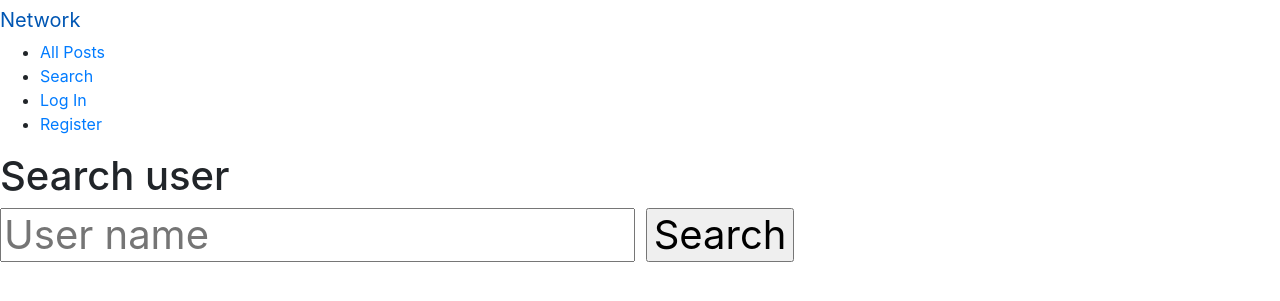
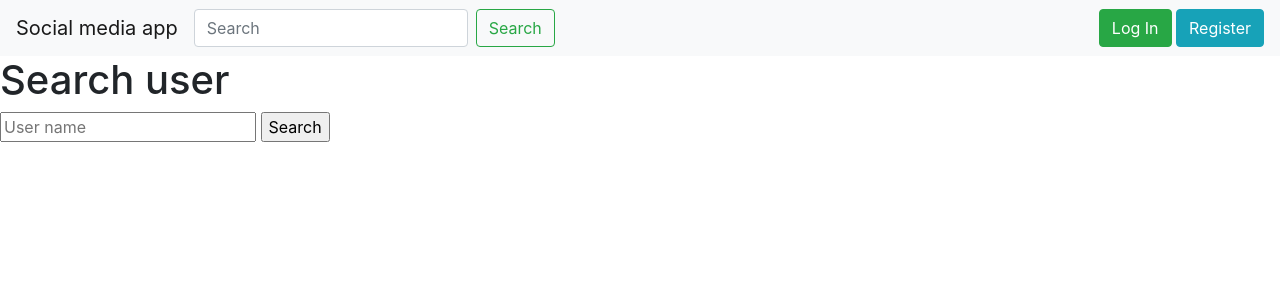
Before and after one commit to marcelkaminski/Social-media-app, a Django app: page /search in a window 1280 px wide. Shown: the top 301 px of the page. Run offline with Django 3.2, Linux system fonts and the light colour scheme; some libraries are stand-ins or nearby versions.

Commit message:
frontend by Hania

```diff
--- a/APP/static/APP/index.js
+++ b/APP/static/APP/index.js
@@ -25,7 +25,7 @@
 
     function myFunction(arr) {
        arr.map(post =>{
-           postsBox.innerHTML += `<div class='card w-75'>
+           postsBox.innerHTML += `<div class='card'>
            ${post.author} | ${post.timestamp}
            <br>
            ${post.content}
--- a/APP/templates/APP/index.html
+++ b/APP/templates/APP/index.html
@@ -8,6 +8,7 @@
 {% endblock %}
 
 {% block body %}
+<div class="container">
 <div id='posts-box'></div>
 <div id='spinner-box' class='not-visible'>
     <div class='spinner-border text-primary' role='status'></div>
@@ -15,4 +16,5 @@
 <div id='loading-box'>
     <button class='btn btn-primary' id='load-btn'>Load More</button>
 </div>
+</div>
 {% endblock %}
--- a/APP/templates/APP/layout.html
+++ b/APP/templates/APP/layout.html
@@ -4,48 +4,43 @@
 <html lang="en">
 <head>
     <title>{% block title %}News Feed{% endblock %}</title>
-        <link rel="stylesheet" href="https://stackpath.bootstrapcdn.com/bootstrap/4.4.1/css/bootstrap.min.css" integrity="sha384-Vkoo8x4CGsO3+Hhxv8T/Q5PaXtkKtu6ug5TOeNV6gBiFeWPGFN9MuhOf23Q9Ifjh" crossorigin="anonymous">
+    <link rel="stylesheet" href="https://stackpath.bootstrapcdn.com/bootstrap/4.4.1/css/bootstrap.min.css"
+          integrity="sha384-Vkoo8x4CGsO3+Hhxv8T/Q5PaXtkKtu6ug5TOeNV6gBiFeWPGFN9MuhOf23Q9Ifjh" crossorigin="anonymous">
     <link href="{% static 'APP/styles.css' %}" rel="stylesheet">
     <style>
         .not-visible {
             display: none;
             }
+
+
+
     </style>
     {% block script %}
     {% endblock %}
 </head>
 <body>
-        <nav>
-            <a class="navbar-brand" href="#">Network</a>
+<nav class="navbar navbar-expand-lg navbar-light bg-light">
+    <button class="navbar-toggler" type="button" data-toggle="collapse" data-target="#navbarTogglerDemo03"
+            aria-controls="navbarTogglerDemo03" aria-expanded="false" aria-label="Toggle navigation">
+        <span class="navbar-toggler-icon"></span>
+    </button>
+    <a class="navbar-brand" href="/">Social media app</a>
+
+    <div class="collapse navbar-collapse" id="navbarTogglerDemo03">
+        <form class="form-inline my-2 my-lg-0 mr-auto">
+            <input class="form-control mr-sm-2" type="search" placeholder="Search" aria-label="Search">
+            <button class="btn btn-outline-success my-2 my-sm-0" type="submit">Search</button>
+        </form>
         <div>
-              <ul>
             {% if user.is_authenticated %}
-                    <li>
-                        <a href="{% url 'profile' user.username%}"><strong>{{ user.username }}</strong></a>
-                    </li>
+            <a class="btn btn-warning" href="{% url 'add' %}">Add Post</a>
+            <a class="btn btn-danger" href="{% url 'logout' %}">Log Out</a>
+            {% else %}
+            <a class="btn btn-success" href="{% url 'login' %}">Log In</a>
+            <a class="btn btn-info" href="{% url 'register' %}">Register</a>
             {% endif %}
-                <li>
-                  <a href="{% url 'index' %}">All Posts</a>
-                </li>
-                <li>
-                  <a href="{% url 'search' %}">Search</a>
-                </li>
-                {% if user.is_authenticated %}
-                    <li>
-                        <a href="{% url 'add' %}">Add Post</a>
-                    </li>
-                    <li>
-                        <a href="{% url 'logout' %}">Log Out</a>
-                    </li>
-                {% else %}
-                    <li>
-                        <a href="{% url 'login' %}">Log In</a>
-                    </li>
-                    <li>
-                        <a href="{% url 'register' %}">Register</a>
-                    </li>
-                {% endif %}
-              </ul>
+
+        </div>
     </div>
 </nav>
 <div class="body">
--- a/APP/templates/APP/search.html
+++ b/APP/templates/APP/search.html
@@ -9,9 +9,9 @@
 {% endblock %}
 
 {% block body %}
-<h1> Search user <h1>
-<form>
-    <input id="user-name" placeholder="User name" type="text">
+<h1> Search user </h1>
+<form method="get">
+    <input id="user-name" name="username" placeholder="User name" type="text">
     <input type="submit" value="Search">
 </form>
 <div id="search-result"></div>
```
Lines whose indentation alone changed are shown as unchanged.
